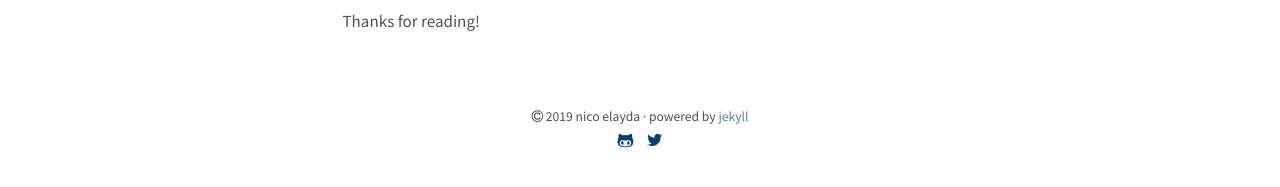
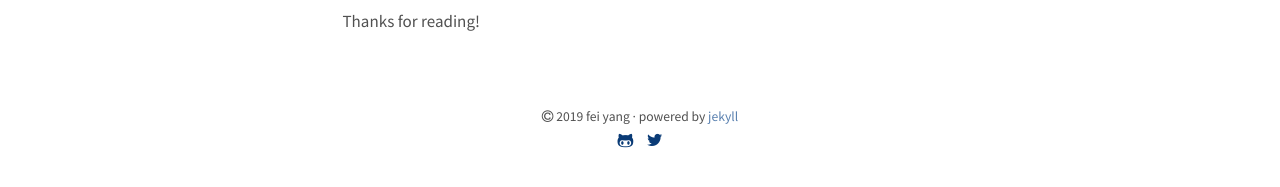
Before and after one commit to yfme/yfme.github.io, a Jekyll site: the page built from about.md, in a window 1280 px wide. Shown: the part 658-845 px from the top of the page. Built offline with Jekyll 4.4.1, drawn with Linux system fonts in a browser that asks for light colours.

Commit message:
Update _config.yml

```diff
--- a/_config.yml
+++ b/_config.yml
@@ -1,5 +1,5 @@
-title:               Celeste
-url:                 https://nicoelayda.github.io
+title:               yfme
+url:                 https://yfme.github.io
 baseurl:             ""
 
 markdown:            kramdown
@@ -16,9 +16,9 @@
   style:             :compressed
 
 author:
-  name:              Nico Elayda
-  url:               nicoelayda.github.io
-  email:             nico@elayda.com
+  name:              Fei Yang
+  url:               yfme.github.io
+  email:             yangfei.me@gmail.com
 
 plugins:
   - jekyll-coffeescript
```
